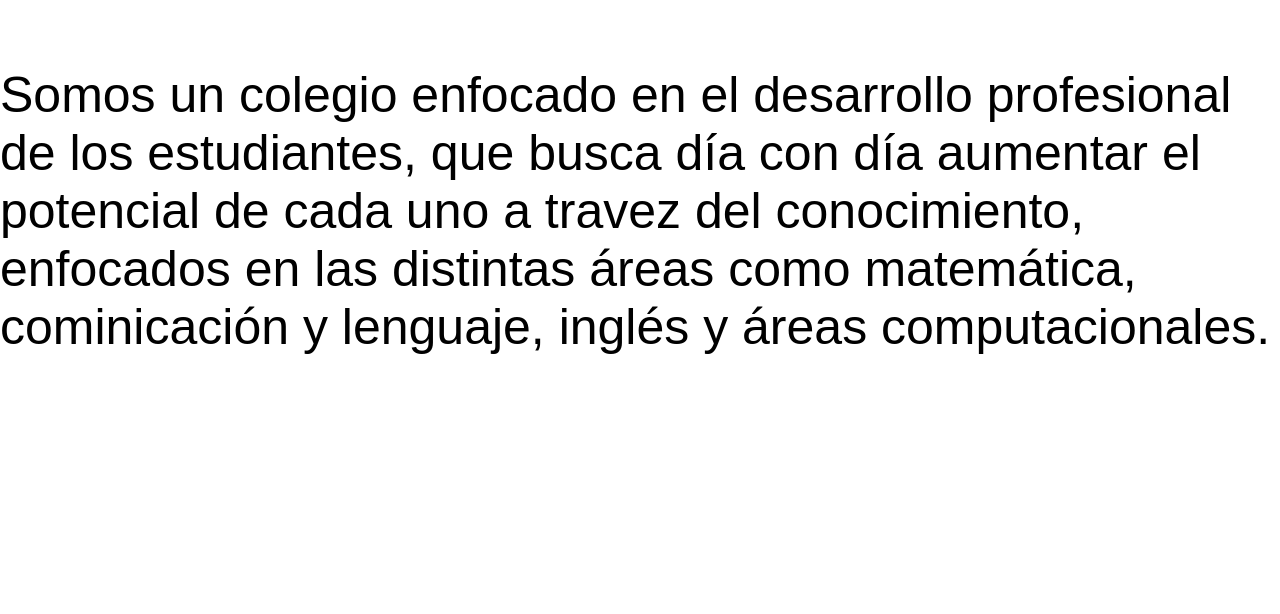
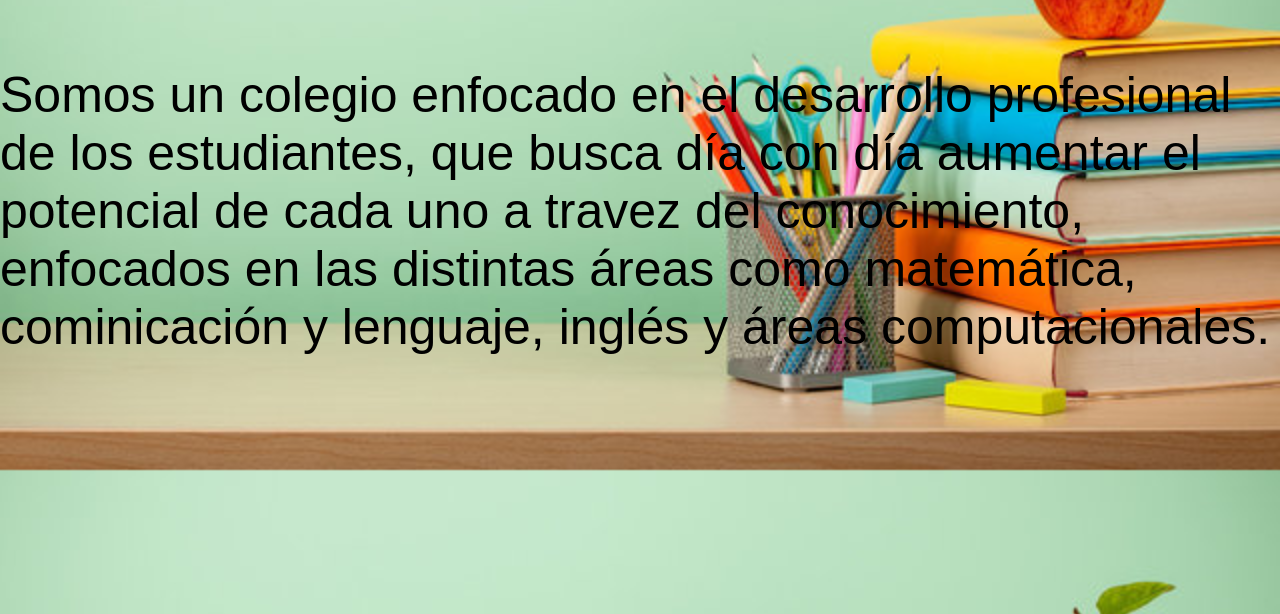
Before and after one commit to AleLaparra/Desarrollo_Web, a plain HTML site: page Actividad 2/Subpaginas/home.html in a window 1280 px wide. Shown: the part 186-800 px from the top of the page. Drawn offline with Linux system fonts and the light colour scheme; files that its build step writes are made by us from their sources.

Commit message:
agregando fondo

```diff
--- a/Actividad 2/estilos.css
+++ b/Actividad 2/estilos.css
@@ -2,6 +2,11 @@ body{
 
     font-family: sans-serif;
     margin: 0;
+    padding: 0;
+    background: url(fondo.jpg);
+    background-size: cover;
+    background-position: center;
+    font-family: sans-serif;
 }
 
 
```
